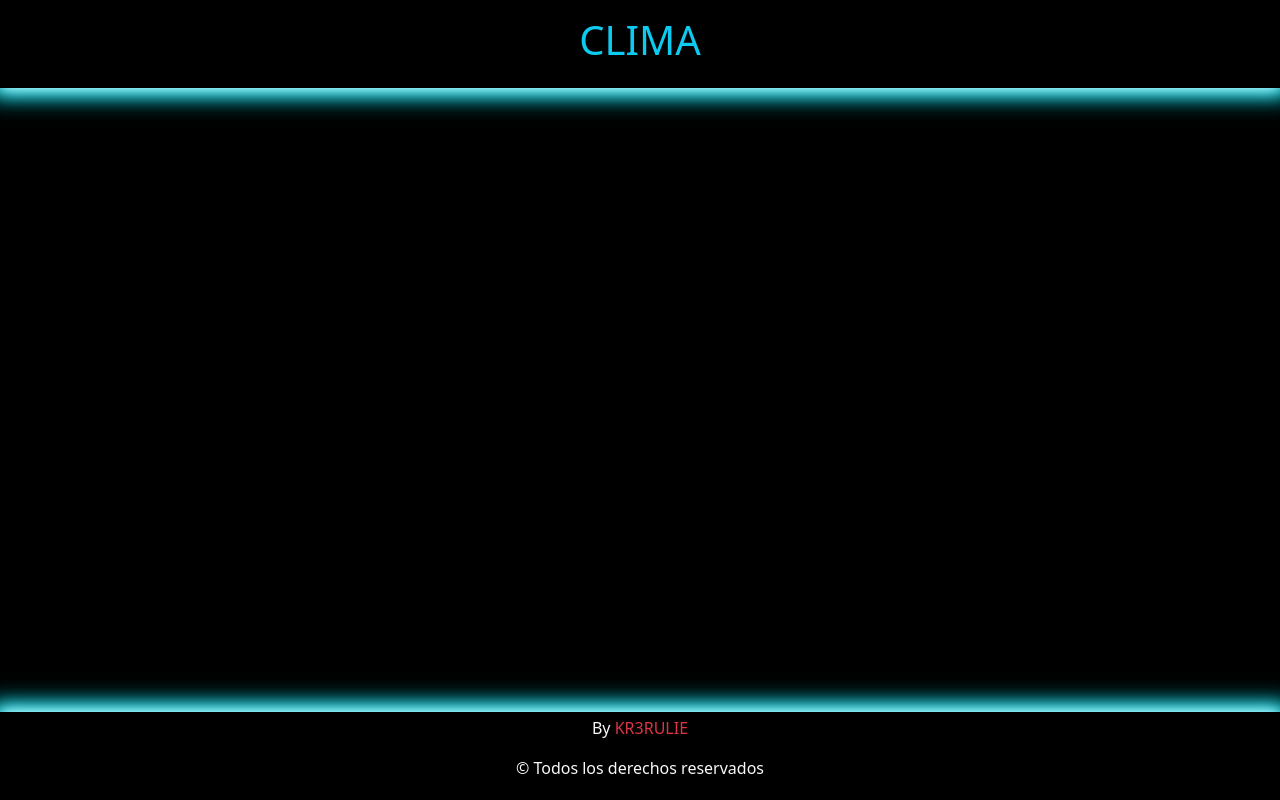
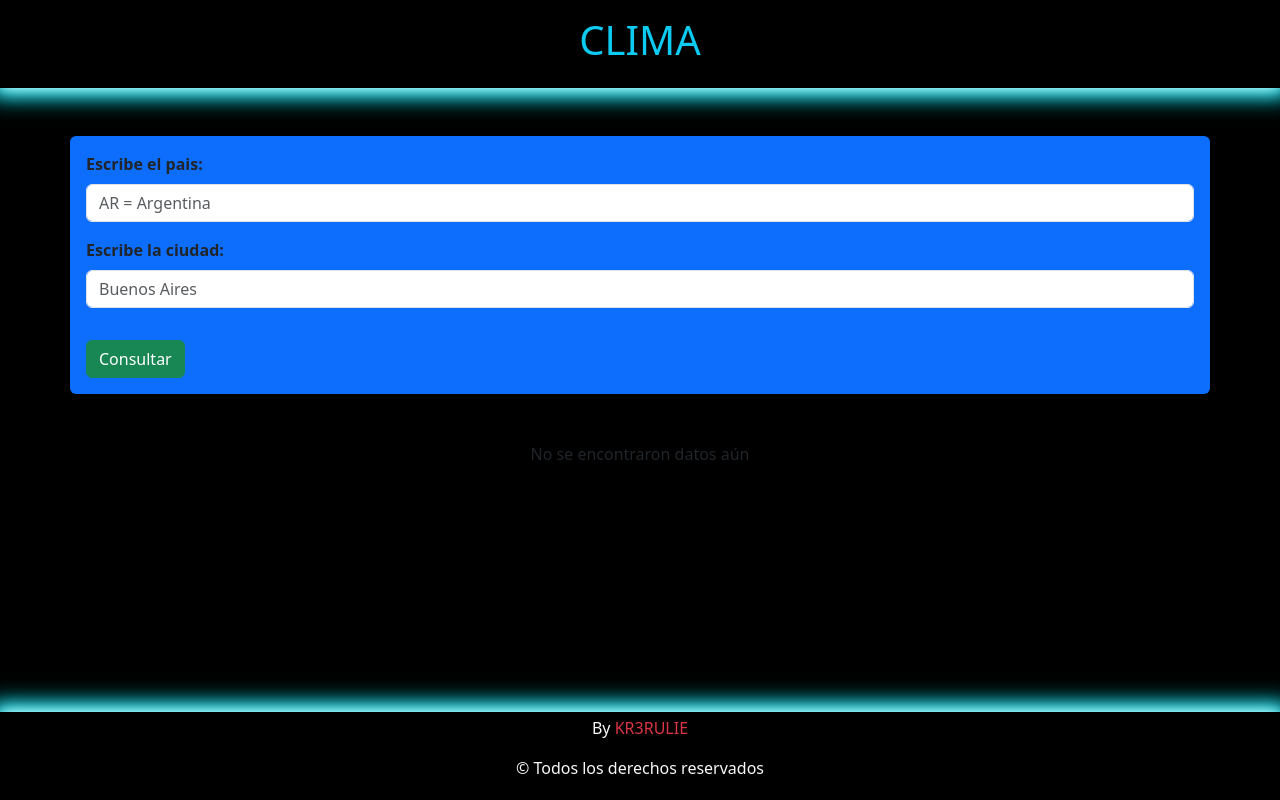
Before and after one commit to KR3RULIE/TP-React-ejercicio13, a React (Vite) app: page / in a window 1280 px wide. Built offline with nearby package versions, Linux system fonts and the light colour scheme.

Commit message:
hice el mapeado del clima y tambien el form con los 2 campos, hice la funcion que recime el dato de la api y agregue algunos estilos

```diff
--- a/package.json
+++ b/package.json
@@ -13,7 +13,8 @@
     "bootstrap": "^5.3.7",
     "react": "^19.1.0",
     "react-bootstrap": "^2.10.10",
-    "react-dom": "^19.1.0"
+    "react-dom": "^19.1.0",
+    "react-hook-form": "^7.59.0"
   },
   "devDependencies": {
     "@eslint/js": "^9.29.0",
--- a/src/componentes/Formulario.jsx
+++ b/src/componentes/Formulario.jsx
@@ -1,9 +1,63 @@
+import { Form, Button } from "react-bootstrap";
+import { useState } from "react";
+import ListaClima from "./ListaClima";
+
 const Formulario = () => {
-    return (
-        <div>
+  const [ciudad, setCiudad] = useState("");
+  const [pais, setPais] = useState("");
+  const [clima, setClima] = useState({});
+  const API_KEY = "13d8d14a31e3e44c55a7993cbb769ce4";
 
-        </div>
-    );
+  const consultarClima = async () => {
+    if (ciudad.trim() === "" || pais.trim() === "") {
+      alert("Por favor, ingresa ciudad y país");
+      return;
+    }
+    try {
+      const respuesta = await fetch(
+        `https://api.openweathermap.org/data/2.5/weather?q=${ciudad},${pais}&appid=${API_KEY}&units=metric&lang=es`
+      );
+      if (respuesta.status === 200) {
+        const datos = await respuesta.json();
+        console.log(datos);
+        setClima(datos);
+      }
+    } catch (error) {
+      alert(error.message);
+      setClima({});
+    }
+  };
+
+  return (
+    <>
+      <section className="container bg-primary my-5 p-3 rounded">
+        <Form>
+          <Form.Group>
+            <Form.Label className="fw-bold">Escribe el pais:</Form.Label>
+            <Form.Control
+              type="text"
+              placeholder="AR = Argentina"
+              value={pais}
+              onChange={(e) => setPais(e.target.value)}
+            ></Form.Control>
+          </Form.Group>
+          <Form.Group className="my-3">
+            <Form.Label className="fw-bold">Escribe la ciudad:</Form.Label>
+            <Form.Control
+              type="text"
+              placeholder="Buenos Aires"
+              value={ciudad}
+              onChange={(e) => setCiudad(e.target.value)}
+            ></Form.Control>
+          </Form.Group>
+          <Button variant="success" className="mt-3" onClick={consultarClima}>
+            Consultar
+          </Button>
+        </Form>
+      </section>
+      <ListaClima clima={clima}></ListaClima>
+    </>
+  );
 };
 
 export default Formulario;
--- /dev/null
+++ b/src/componentes/ListaClima.jsx
@@ -0,0 +1,26 @@
+const ListaClima = ({ clima }) => {
+  if (clima === undefined || clima.main === undefined) {
+    return <p className="text-center">No se encontraron datos aún</p>;
+  }
+  return (
+    <section className="text-center mt-3">
+      <h3>
+        Clima en {clima.name}, {clima.sys.country}
+      </h3>
+      <p>🌡️ Temperatura: {clima.main.temp} °C</p>
+      <p>
+        📉 Mín: {clima.main.temp_min} °C | 📈 Máx: {clima.main.temp_max} °C
+      </p>
+      <p>💧 Humedad: {clima.main.humidity}%</p>
+      <p>
+        🌤️ Condición:{" "}
+        {clima.weather && clima.weather[0]
+          ? clima.weather[0].description
+          : "No disponible"}
+      </p>
+      <p>💨 Viento: {clima.wind.speed} m/s</p>
+    </section>
+  );
+};
+
+export default ListaClima;
```
Also changed, not shown: 1 other file (tests, documents, lock files or other folders).
